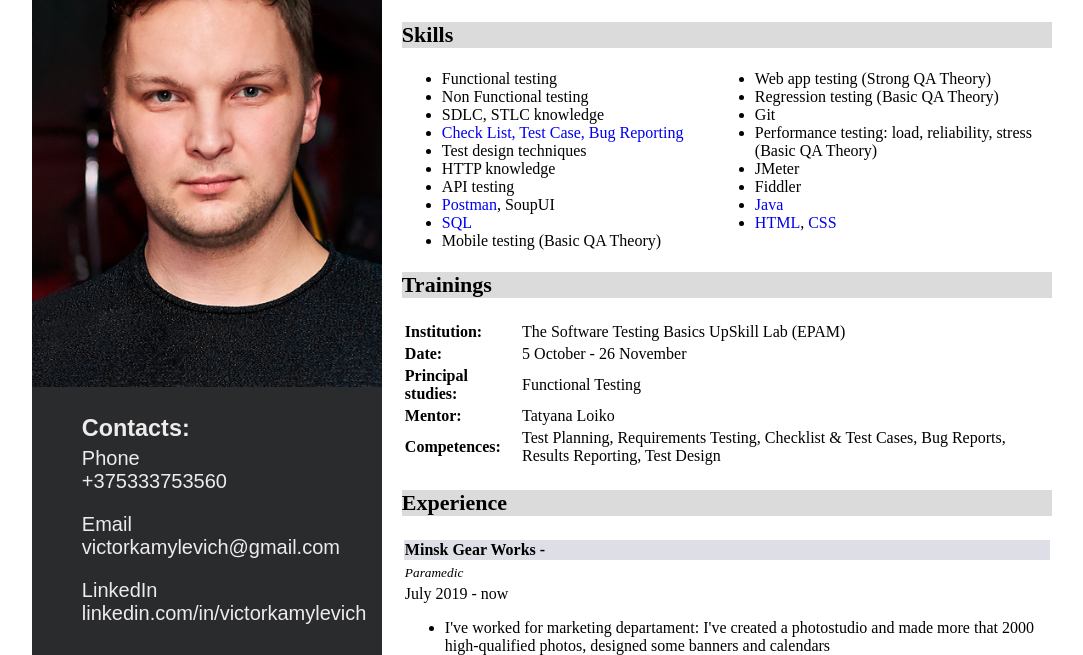
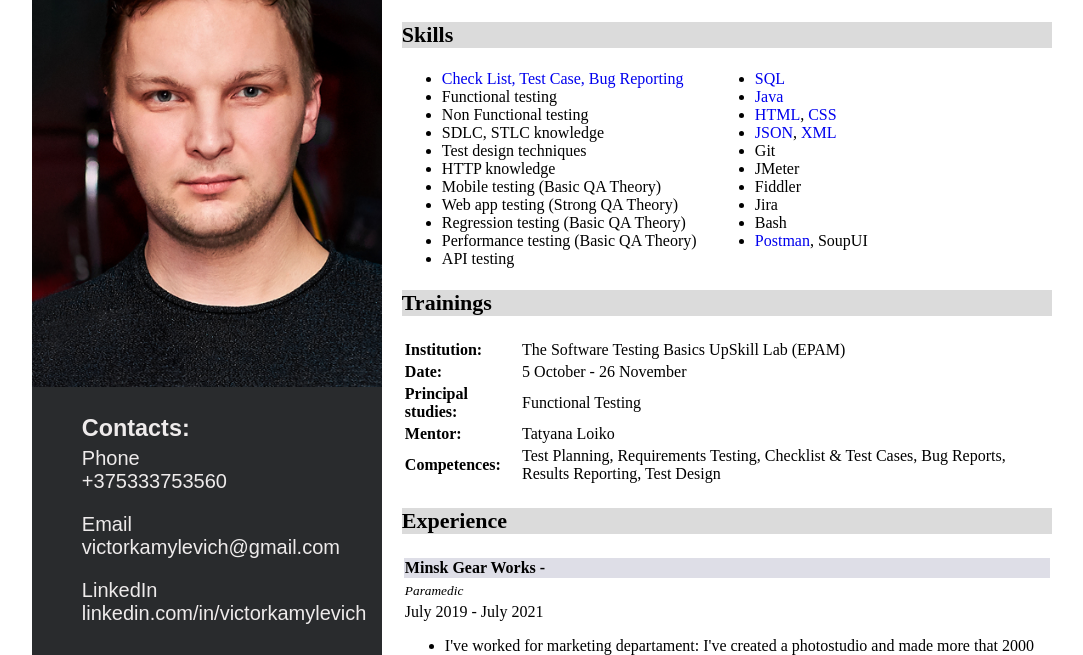
Before and after one commit to Kamylevich/MyCV-HTML-CSS-, a plain HTML site: page index.html in a window 1280 px wide. Shown: the part 145-800 px from the top of the page, without its empty margins (67-1150 px from the left). Drawn offline with Linux system fonts and the light colour scheme; files that its build step writes are made by us from their sources; files whose address does not match are found by name.

Commit message:
Update index.html

```diff
--- a/index.html
+++ b/index.html
@@ -39,24 +39,27 @@
 <div class="h3Skills">
     <h3 class="h3">Skills</h3>
           <ul class="list">
+            <li><a href="https://github.com/Kamylevich/TestDocumentation.git">Check List, Test Case, Bug Reporting</a></li>
             <li>Functional testing</li>
             <li>Non Functional testing</li>
             <li>SDLC, STLC knowledge</li>
-            <li><a href="https://github.com/Kamylevich/TestDocumentation.git">Check List, Test Case, Bug Reporting</a></li>
             <li>Test design techniques</li>
             <li>HTTP knowledge</li>
-            <li>API testing</li>
-            <li><a href="https://github.com/Kamylevich/MyPostmanTests">Postman</a>, SoupUI</li>
-            <li><a href="https://github.com/Kamylevich/SQL-queries.git">SQL</a></li>
             <li>Mobile testing (Basic QA Theory)</li>
             <li>Web app testing (Strong QA Theory)</li>
             <li>Regression testing (Basic QA Theory)</li>
+            <li>Performance testing (Basic QA Theory)</li>
+            <li>API testing</li>
+            <li><a href="https://github.com/Kamylevich/SQL-queries.git">SQL</a></li>
+            <li><a href="https://github.com/Kamylevich/My-Java.git">Java</a></li>
+            <li><a href="https://github.com/Kamylevich/MyCV-HTML-CSS-/blob/main/index.html">HTML</a>, <a href="https://github.com/Kamylevich/MyCV-HTML-CSS-/blob/main/style.css">CSS</a></li>
+            <li><a href="https://github.com/Kamylevich/MyCV/blob/main/MyCV.json">JSON</a>, <a href="https://github.com/Kamylevich/MyCV/blob/main/MyCV.xml">XML</a></li>
             <li>Git</li>
-            <li>Performance testing: load, reliability, stress (Basic QA Theory)</li>
             <li>JMeter</li>
             <li>Fiddler</li>
-            <li><a href="https://github.com/Kamylevich/My-Java.git">Java</a></li>
-            <li><a href="https://github.com/Kamylevich/MyCV-HTML-CSS-/blob/main/index.html">HTML</a>, <a href="https://github.com/Kamylevich/MyCV-HTML-CSS-/blob/main/style.css">CSS</a></li>
+            <li>Jira</li>
+            <li>Bash</li>
+            <li><a href="https://github.com/Kamylevich/MyPostmanTests">Postman</a>, SoupUI</li>
           </ul>
       </div>
 <div class="h3Trainings">
@@ -95,7 +98,7 @@
                 </tr>
                   <tr>
                     <td align=left>
-                      July 2019 - now
+                      July 2019 - July 2021
                       <ul>
                         <li>I've worked for marketing departament: I've created a photostudio and made
                           more that 2000 high-qualified photos, designed some banners and calendars </li>
```
